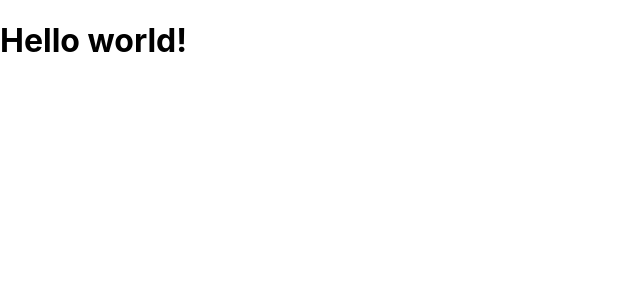
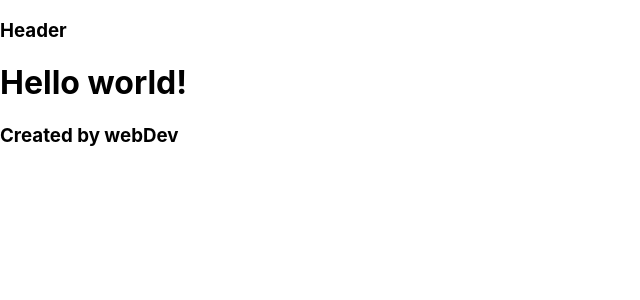
Before and after one commit to Mikhail8815/Next-JS, a Next.js app: page / in a window 1280 px wide. Shown: the top 300 px of the page, without its empty margins (0-640 px from the left). Built offline with nearby package versions, Linux system fonts and the light colour scheme.

Commit message:
Layout & Components

```diff
--- /dev/null
+++ b/components/Footer.js
@@ -0,0 +1,9 @@
+import Heading from "./Heading";
+
+const Footer = () => (
+    <footer>
+        <Heading tag="h3" text="Created by webDev" />
+    </footer>
+);
+
+export default Footer;
--- /dev/null
+++ b/components/Header.js
@@ -0,0 +1,9 @@
+import Heading from "./Heading";
+
+const Header = () => (
+    <header>
+        <Heading tag="h3" text="Header" />
+    </header>
+);
+
+export default Header;
--- /dev/null
+++ b/components/Heading.js
@@ -0,0 +1,6 @@
+const Heading = ({ tag, text }) => {
+    const Tag = tag || 'h1';
+    return <Tag>{text}</Tag>
+}
+
+export default Heading;
--- /dev/null
+++ b/components/Layout.js
@@ -0,0 +1,12 @@
+import Header from "./Header";
+import Footer from "./Footer";
+
+const Layout = ({ children }) => (
+    <>
+        <Header />
+        {children}
+        <Footer />
+    </>
+);
+
+export default Layout;
--- a/pages/_app.js
+++ b/pages/_app.js
@@ -1,7 +1,12 @@
 import '../styles/globals.css';
+import Layout from "../components/Layout";
 
 const MyApp = ({ Component, pageProps }) => (
-  <Component {...pageProps} />
+    <Layout>
+        <main>
+            <Component {...pageProps} />
+        </main>
+    </Layout>
 );
 
 export default MyApp;
```
